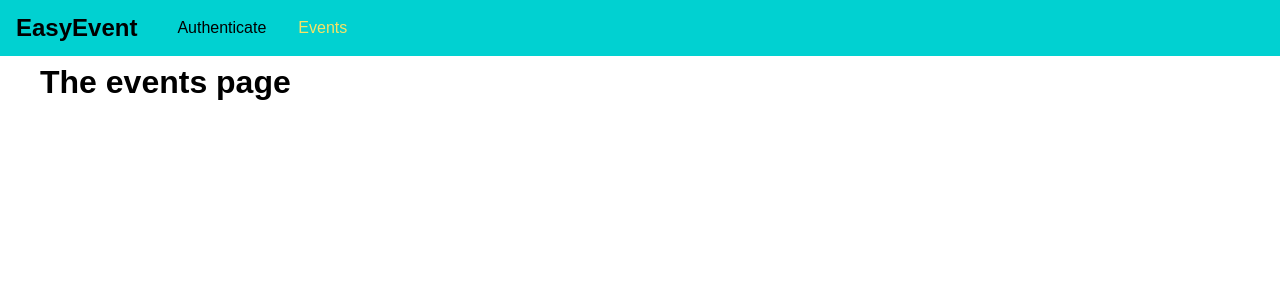
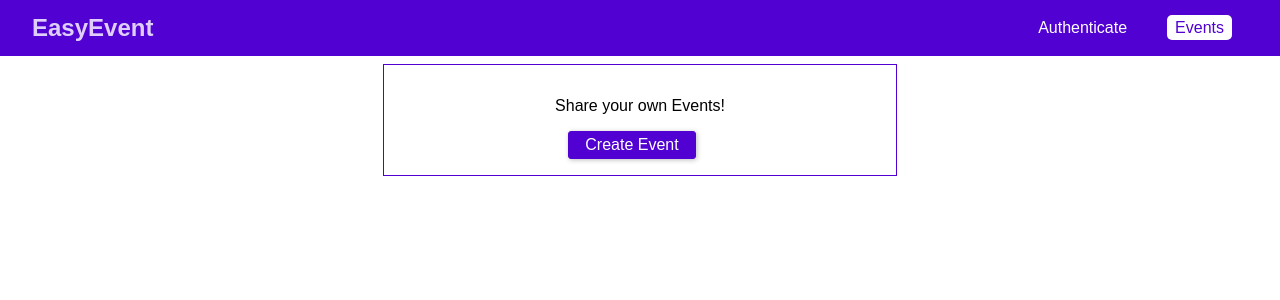
Before and after one commit to RoohiSingh-GH/Carnival, a React (Create React App) app in the folder frontend/: page /events in a window 1280 px wide. Shown: the top 300 px of the page. Built offline with nearby package versions, Linux system fonts and the light colour scheme.

Commit message:
updated
updated

```diff
--- a/frontend/src/App.js
+++ b/frontend/src/App.js
@@ -38,7 +38,6 @@
             <MainNavigation />
             <main className="main-content">
               <Switch>
-                {!this.state.token && <Redirect from="/" to="/auth" exact />}
                 {this.state.token && <Redirect from="/" to="/events" exact />}
                 {this.state.token && (
                   <Redirect from="/auth" to="/events" exact />
@@ -50,6 +49,7 @@
                 {this.state.token && (
                   <Route path="/bookings" component={BookingsPage} />
                 )}
+                {!this.state.token && <Redirect to="/auth" exact />}
               </Switch>
             </main>
           </AuthContext.Provider>
--- /dev/null
+++ b/frontend/src/components/Backdrop/Backdrop.css
@@ -0,0 +1,8 @@
+.backdrop {
+  position: fixed;
+  top: 0;
+  left: 0;
+  height: 100vh;
+  width: 100%;
+  background: rgba(0, 0, 0, 0.75);
+}
--- /dev/null
+++ b/frontend/src/components/Backdrop/Backdrop.js
@@ -0,0 +1,7 @@
+import React from "react";
+
+import "./Backdrop.css";
+
+const backdrop = (props) => <div className="backdrop"></div>;
+
+export default backdrop;
--- /dev/null
+++ b/frontend/src/components/Modal/Modal.css
@@ -0,0 +1,36 @@
+.modal {
+  width: 90%;
+  background: white;
+  box-shadow: 0 2px 8px rgba(0, 0, 0, 0.26);
+  position: fixed;
+  top: 20vh;
+  left: 5%;
+}
+
+.modal__header {
+  padding: 1rem;
+  background: #5101d1;
+  color: white;
+}
+
+.modal__header h1 {
+  margin: 0;
+  font-size: 1.25rem;
+}
+
+.modal__content {
+  padding: 1rem;
+}
+
+.modal__actions {
+  display: flex;
+  justify-content: flex-end;
+  padding: 1rem;
+}
+
+@media (min-width: 768px) {
+  .modal {
+    width: 30rem;
+    left: calc((100% - 30rem) / 2);
+  }
+}
--- /dev/null
+++ b/frontend/src/components/Modal/Modal.js
@@ -0,0 +1,26 @@
+import React from "react";
+
+import "./Modal.css";
+
+const modal = (props) => (
+  <div className="modal">
+    <header className="modal__header">
+      <h1>{props.title}</h1>
+    </header>
+    <section className="modal__content">{props.children}</section>
+    <section className="modal__actions">
+      {props.canCancel && (
+        <button className="btn" onClick={props.onCancel}>
+          Cancel
+        </button>
+      )}
+      {props.canConfirm && (
+        <button className="btn" onClick={props.onConfirm}>
+          Confirm
+        </button>
+      )}
+    </section>
+  </div>
+);
+
+export default modal;
--- a/frontend/src/components/Navigation/MainNavigation.css
+++ b/frontend/src/components/Navigation/MainNavigation.css
@@ -4,15 +4,18 @@
   top: 0;
   width: 100%;
   height: 3.5rem;
-  background: #01d1d1;
-  padding: 0 1rem;
+  background: #5101d1;
+  padding: 0 2rem;
   display: flex;
   align-items: center;
+  justify-content: space-between;
+  box-sizing: border-box;
 }
 
 .main-navigation__logo h1 {
   margin: 0;
   font-size: 1.5rem;
+  color: #dfcefc;
 }
 
 .main-navigation__item {
@@ -24,19 +27,32 @@
   list-style: none;
   padding: 0;
   margin: 0;
+  align-items: center;
 }
 
 .main-navigation__item li {
   margin: 0 1rem;
 }
 
-.main-navigation__item a {
+.main-navigation__item a,
+.main-navigation__item button {
   text-decoration: none;
-  color: #000;
+  color: white;
+  padding: 0.25rem 0.5rem;
+  border: none;
+  font: inherit;
+  background: transparent;
+  cursor: pointer;
+  vertical-align: middle;
+  margin: 0;
 }
 
 .main-navigation__item a:hover,
 .main-navigation__item a:active,
-.main-navigation__item a.active {
-  color: #f8e264;
+.main-navigation__item a.active,
+.main-navigation__item button:hover,
+.main-navigation__item button:active {
+  background: #ffffff;
+  color: #5101d1;
+  border-radius: 5px;
 }
--- a/frontend/src/components/Navigation/MainNavigation.js
+++ b/frontend/src/components/Navigation/MainNavigation.js
@@ -1,7 +1,7 @@
 import React from "react";
 import { NavLink } from "react-router-dom";
+
 import AuthContext from "../../context/auth-context";
-
 import "./MainNavigation.css";
 
 const mainNavigation = (props) => (
@@ -23,9 +23,14 @@
                 <NavLink to="/events">Events</NavLink>
               </li>
               {context.token && (
-                <li>
-                  <NavLink to="/bookings">Bookings</NavLink>
-                </li>
+                <React.Fragment>
+                  <li>
+                    <NavLink to="/bookings">Bookings</NavLink>
+                  </li>
+                  <li>
+                    <button onClick={context.logout}>Logout</button>
+                  </li>
+                </React.Fragment>
               )}
             </ul>
           </nav>
--- a/frontend/src/index.css
+++ b/frontend/src/index.css
@@ -3,3 +3,38 @@
   padding: 0;
   font-family: sans-serif;
 }
+
+.form-control label,
+.form-control input {
+  width: 100%;
+  display: block;
+}
+
+.form-control label {
+  margin-bottom: 0.5rem;
+}
+
+.form-control {
+  margin-bottom: 1rem;
+}
+
+.form-actions button,
+.btn {
+  background: #5101d1;
+  font: inherit;
+  border: 1px solid #5101d1;
+  border-radius: 3px;
+  padding: 0.25rem 1rem;
+  margin-right: 1rem;
+  box-shadow: 1px 1px 5px rgba(0, 0, 0, 0.26);
+  color: white;
+  cursor: pointer;
+}
+
+.form-actions button:hover,
+.form-actions button:active,
+.btn:hover,
+.btn:active {
+  background: #6219d6;
+  border-color: #6219d6;
+}
--- /dev/null
+++ b/frontend/src/pages/Events.css
@@ -0,0 +1,8 @@
+.events-control {
+  text-align: center;
+  border: 1px solid #5101d1;
+  padding: 1rem;
+  margin: 2rem auto;
+  width: 30rem;
+  max-width: 80%;
+}
--- a/frontend/src/pages/Events.js
+++ b/frontend/src/pages/Events.js
@@ -1,8 +1,50 @@
 import React, { Component } from "react";
 
+import Modal from "../components/Modal/Modal";
+import Backdrop from "../components/Backdrop/Backdrop";
+import "./Events.css";
+
 class EventsPage extends Component {
+  state = {
+    creating: false,
+  };
+
+  startCreateEventHandler = () => {
+    this.setState({ creating: true });
+  };
+
+  modalConfirmHandler = () => {
+    this.setState({ creating: false });
+  };
+
+  modalCancelHandler = () => {
+    this.setState({ creating: false });
+  };
+
   render() {
-    return <h1>The events page</h1>;
+    return (
+      <React.Fragment>
+        {this.state.creating && <Backdrop />}
+        {this.state.creating && (
+          <Modal
+            title="Add Event"
+            canCancel
+            canConfirm
+            onCancel={this.modalCancelHandler}
+            onConfirm={this.modalConfirmHandler}
+          >
+            <p>Modal Content</p>
+          </Modal>
+        )}
+        <div className="events-control">
+          <p>Share your own Events!</p>
+          <button className="btn" onClick={this.startCreateEventHandler}>
+            Create Event
+          </button>
+        </div>
+      </React.Fragment>
+    );
   }
 }
+
 export default EventsPage;
```
